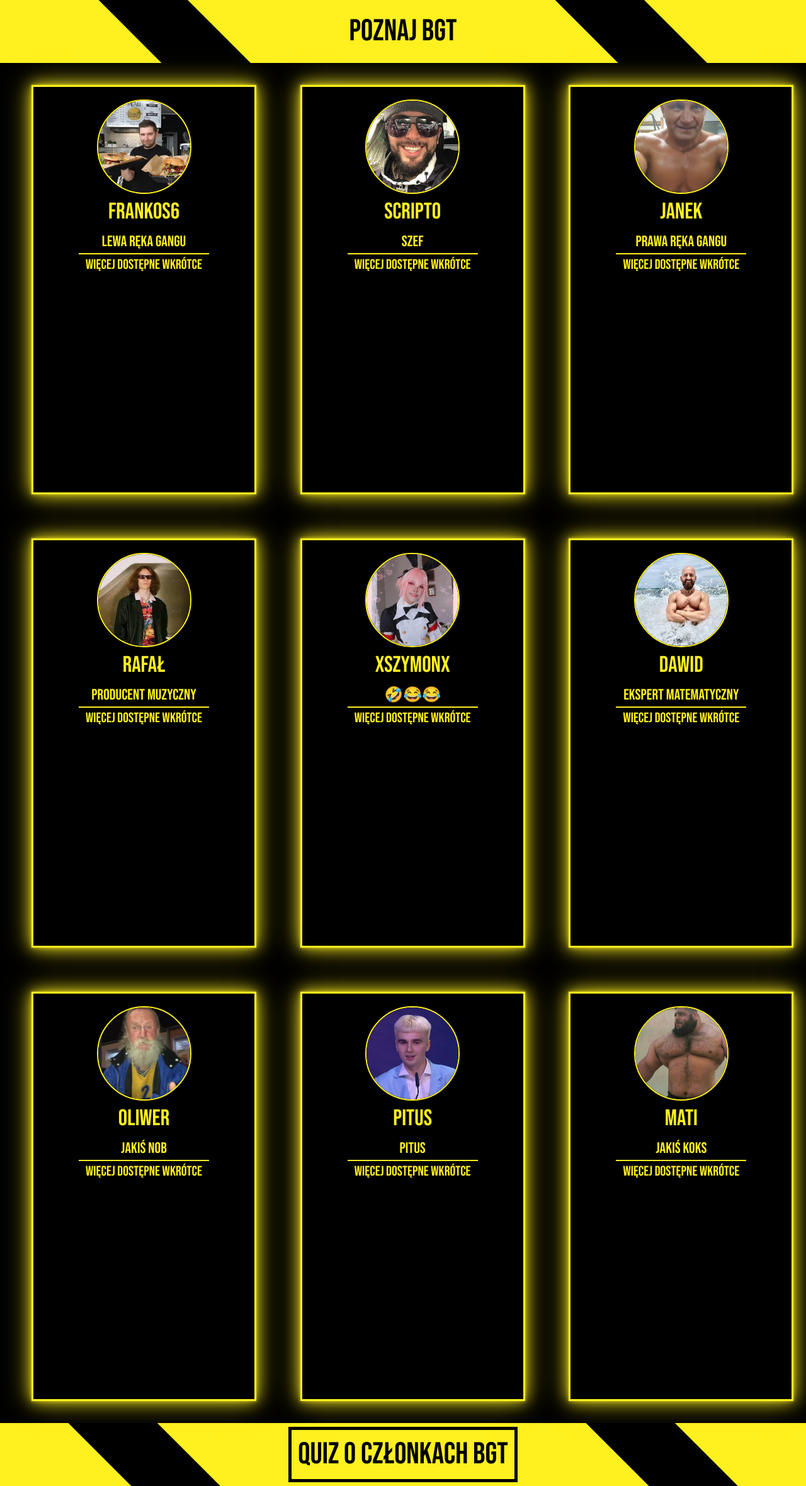
After one commit to frankos6/blanciorgancior, a PHP site: page /team.html in a window 1280 px wide. The commit adds this page. Shown: the whole page at 63% size. Run offline with PHP 8.4, Linux system fonts and the light colour scheme.

Commit message:
poznaj BGT :O

```diff
--- a/index.html
+++ b/index.html
@@ -15,7 +15,7 @@
         <link rel="preconnect" href="https://fonts.gstatic.com" crossorigin>
         <link href="https://fonts.googleapis.com/css2?family=Bebas+Neue&display=swap" rel="stylesheet">
         <script>
-            if (location.protocol !== "https:") {
+            if (location.protocol !== "https:" && location.hostname=="blanciorgancior.pl") {
                 location.protocol = "https:";
             }
         </script>
@@ -33,11 +33,9 @@
         frameborder="0" allow="accelerometer; autoplay; clipboard-write; encrypted-media; gyroscope; picture-in-picture"
         allowfullscreen></iframe>
     </div>
-    <h2 class="divider dividertext"> <a onclick="troll()" title="Ale czy na pewno ..?">DOWIEDZ SIĘ WIĘCEJ</a></h2>
+    <h2 class="divider dividertext"> <a href="./team.html" title="Ale czy na pewno ..?">DOWIEDZ SIĘ WIĘCEJ</a></h2>
     </body>
     <script src="clock.js"></script>
-    <script src="troll.js"></script>
-    <script> alert("Nowy quiz - Którym członkiem BGT jesteś?"); window.open("https://samequizy.pl/ktorym-czlonkiem-bgt-jestes/", '_blank').focus(); </script>
     <script async src="https://pagead2.googlesyndication.com/pagead/js/adsbygoogle.js?client=ca-pub-8042875848134722"
      crossorigin="anonymous"></script>
 </html>
--- a/style/style.css
+++ b/style/style.css
@@ -38,8 +38,8 @@ body:hover{
 }
 
 a, a:active{
-  color: black;
-  text-decoration: none;
+  color: black !important;
+  text-decoration: none !important;
   animation: none;
   border: 5px solid black;
   padding: 10px;
@@ -47,10 +47,52 @@ a, a:active{
 
 a:hover{
   background-color: black;
-  color: #FFF01F;
-  transition: 0.5s;
-  border: 5px solid #FFF01F;
+  color: #FFF01F !important;
+  transition: 0.5s !important;
+  border: 5px solid #FFF01F !important;
   animation: none;
   border-radius: 20px;
   cursor: pointer;
 }
+
+.about{
+  width: 100%;
+  height: 1280px;
+  align-content: center;
+}
+
+.aboutwindow{
+  box-shadow:
+  0 0 5px rgba(255, 240, 31, .7),
+  0 0 20px rgba(255, 240, 31, .7),
+  0 0 40px rgba(255, 240, 31, .7);
+  border: 3px solid #FFF01F;
+  text-align: center;
+  font-size: 36px;
+  padding: 20px 20px 0px;
+  width: 90%;
+  margin: 35px;
+  height: 650px;
+  padding-left: 2em;
+  padding-right: 2em;
+}
+
+.aboutimg{
+  border-radius: 50%;
+  height: 150px;
+  width: 150px;
+  border: 2px solid #FFF01F;
+  object-fit: cover;
+}
+
+.aboutname{
+  margin: 2px;
+}
+.abouttitle{
+  margin: 0;
+  font-size: 24px;
+}
+.aboutcontent{
+  font-size: 22px;
+  border-top: 2px solid #FFF01F;
+}
--- /dev/null
+++ b/team.html
@@ -0,0 +1,111 @@
+<!DOCTYPE html>
+<html>
+    <head>
+        <Title> 『Blancior🚬Gancior🙏Win』 </Title>
+        <link rel="stylesheet" href="style/style.css">
+        <link rel="stylesheet" href="style/animations.css">
+        <link rel="stylesheet" href="style/divider.css">
+        <meta charset="UTF-8">
+        <!-- discord embed -->
+        <meta content="Blancior Gancior" property="og:title" />
+        <meta content="『Blancior🚬Gancior🙏Win』" property="og:description" />
+        <meta content="https://blanciorgancior.pl/images/bgtlogo.png" property="og:image" />
+        <meta name="viewport" content="width=device-width, initial-scale=1, user-scalable=no">
+        <link rel="preconnect" href="https://fonts.googleapis.com">
+        <link rel="preconnect" href="https://fonts.gstatic.com" crossorigin>
+        <link rel="stylesheet" href="https://maxcdn.bootstrapcdn.com/bootstrap/4.5.2/css/bootstrap.min.css">
+        <link href="https://fonts.googleapis.com/css2?family=Bebas+Neue&display=swap" rel="stylesheet">
+        <script>
+            if (location.protocol !== "https:" && location.hostname=="blanciorgancior.pl") {
+                location.protocol = "https:";
+            }
+        </script>
+    </head>
+    <body>
+    <h2 class="divider dividertext">Poznaj BGT</h2>
+    <!------------------------------------------------------------------------>
+    <div class="container-fluid">
+        <div class="row justify-content-center">
+            <div class="col-md-4 align-middle">
+                <div class="aboutwindow">
+                    <img class="aboutimg" src="images/frankospfp.png" alt="Zdjęcie Frankosa">
+                    <p class="aboutname"> Frankos6</p>
+                    <p class="abouttitle"> Lewa Ręka Gangu</p>
+                    <p class="aboutcontent"> WIĘCEJ DOSTĘPNE WKRÓTCE</p>
+                </div>
+            </div>
+            <div class="col-md-4">
+                <div class="aboutwindow">
+                    <img class="aboutimg" src="images/szefpfp.png" alt="Zdjęcie Szefa">
+                    <p class="aboutname"> Scripto</p>
+                    <p class="abouttitle"> Szef</p>
+                    <p class="aboutcontent"> WIĘCEJ DOSTĘPNE WKRÓTCE</p>
+                </div>
+            </div>
+            <div class="col-md-4">
+                <div class="aboutwindow">
+                    <img class="aboutimg" src="images/janekpfp.png" alt="Zdjęcie Janka">
+                    <p class="aboutname"> Janek</p>
+                    <p class="abouttitle"> Prawa ręka gangu</p>
+                    <p class="aboutcontent"> WIĘCEJ DOSTĘPNE WKRÓTCE</p>
+                </div>
+            </div>
+        </div>
+        <div class="row justify-content-center">
+            <div class="col-md-4">
+                <div class="aboutwindow">
+                    <img class="aboutimg" src="images/rafalpfp.png" alt="Zdjęcie Rafała">
+                    <p class="aboutname"> Rafał</p>
+                    <p class="abouttitle"> Producent Muzyczny</p>
+                    <p class="aboutcontent"> WIĘCEJ DOSTĘPNE WKRÓTCE</p>
+                </div>
+            </div>
+            <div class="col-md-4">
+                <div class="aboutwindow">
+                    <img class="aboutimg" src="images/xszymonpfp.png" alt="Zdjęcie szymona">
+                    <p class="aboutname"> xSzymonx</p>
+                    <p class="abouttitle"> 🤣😂😂</p>
+                    <p class="aboutcontent"> WIĘCEJ DOSTĘPNE WKRÓTCE</p>
+                </div>
+            </div>
+            <div class="col-md-4">
+                <div class="aboutwindow">
+                    <img class="aboutimg" src="images/dawidpfp.png" alt="Zdjęcie dawida">
+                    <p class="aboutname"> Dawid</p>
+                    <p class="abouttitle"> Ekspert Matematyczny</p>
+                    <p class="aboutcontent"> WIĘCEJ DOSTĘPNE WKRÓTCE</p>
+                </div>
+            </div>
+        </div>
+        <div class="row justify-content-center">
+            <div class="col-md-4">
+                <div class="aboutwindow">
+                    <img class="aboutimg" src="images/oliwerpfp.png" alt="Zdjęcie ???">
+                    <p class="aboutname"> Oliwer</p>
+                    <p class="abouttitle"> Jakiś nob</p>
+                    <p class="aboutcontent"> WIĘCEJ DOSTĘPNE WKRÓTCE</p>
+                </div>
+            </div>
+            <div class="col-md-4">
+                <div class="aboutwindow">
+                    <img class="aboutimg" src="images/pituspfp.png" alt="Zdjęcie pituska">
+                    <p class="aboutname"> Pitus</p>
+                    <p class="abouttitle"> Pitus </p>
+                    <p class="aboutcontent"> WIĘCEJ DOSTĘPNE WKRÓTCE</p>
+                </div>
+            </div>
+            <div class="col-md-4">
+                <div class="aboutwindow">
+                    <img class="aboutimg" src="images/matipfp.png" alt="Zdjęcie Matiego Koksa">
+                    <p class="aboutname"> Mati</p>
+                    <p class="abouttitle"> Jakiś koks</p>
+                    <p class="aboutcontent"> WIĘCEJ DOSTĘPNE WKRÓTCE</p>
+                </div>
+            </div>
+        </div>
+    </div>
+    <h2 class="divider dividertext"> <a href="https://samequizy.pl/ktorym-czlonkiem-bgt-jestes/" target="_blank" title="">QUIZ O CZŁONKACH BGT</a></h2>
+    </body>
+    <script async src="https://pagead2.googlesyndication.com/pagead/js/adsbygoogle.js?client=ca-pub-8042875848134722"
+     crossorigin="anonymous"></script>
+</html>
--- a/troll.js
+++ /dev/null
@@ -1,3 +0,0 @@
-function troll(){
-    document.write("<img src='images/electrode_trollface.png' width='100%' height='100%'>")
-}
```
